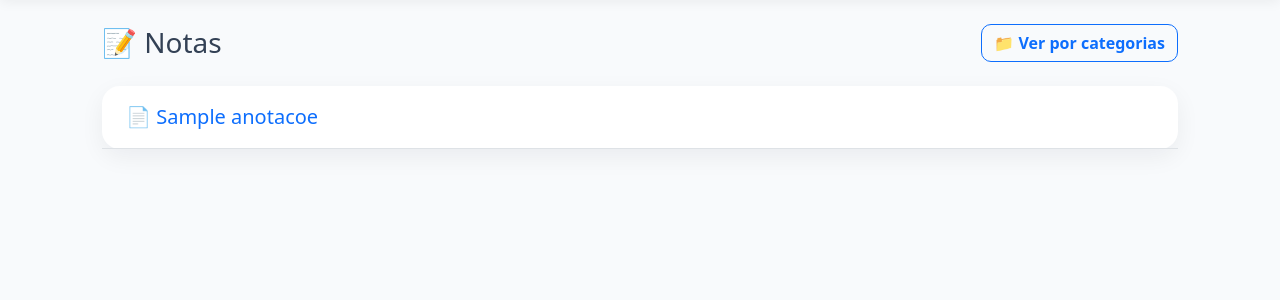
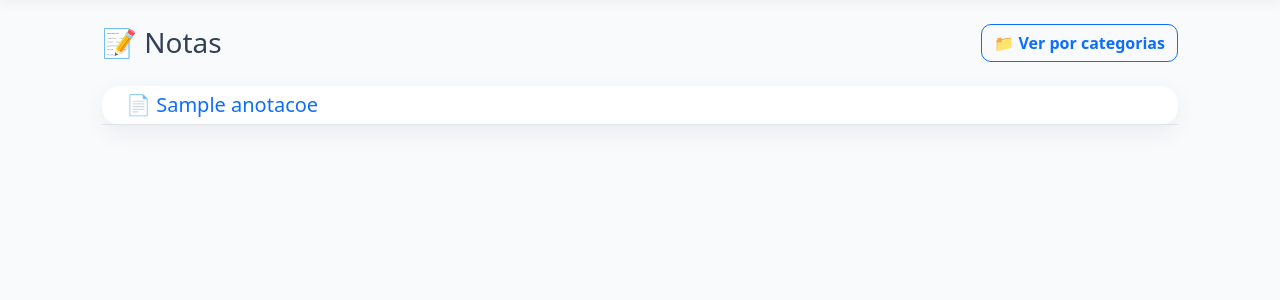
Before and after one commit to josenildopaite/sabrinotas, a Flask app: page /notas in a window 1280 px wide. Shown: the part 64-364 px from the top of the page. Run offline with Flask 3, Linux system fonts and the light colour scheme; the visitor is signed in with stand-in values (Sample User, id 1); a database or web service that is not in the repository returns one stand-in record (values such as "Sample title"); some libraries are stand-ins or nearby versions.

Commit message:
Ajusta espaçamento da lista de notas

```diff
--- a/templates/notas.html
+++ b/templates/notas.html
@@ -24,7 +24,7 @@
                 <a href="{{ url_for('ver_nota', id=nota[0]) }}"
                    class="text-decoration-none">
 
-                    <div class="border-bottom py-3 px-4 fs-5">
+                    <div class="border-bottom py-1 px-4 fs-5">
 
                         📄 {{ nota[1] }}
 
--- a/templates/ver_nota.html
+++ b/templates/ver_nota.html
@@ -60,7 +60,7 @@
 
 </div>
 
-<a href="/categoria/{{ nota[2] }}" class="btn btn-sm btn-secondary mt-3">
+<a href="{{ url_for('notas') }}" class="btn btn-sm btn-secondary mt-3">
     ← Voltar
 </a>
 
```
